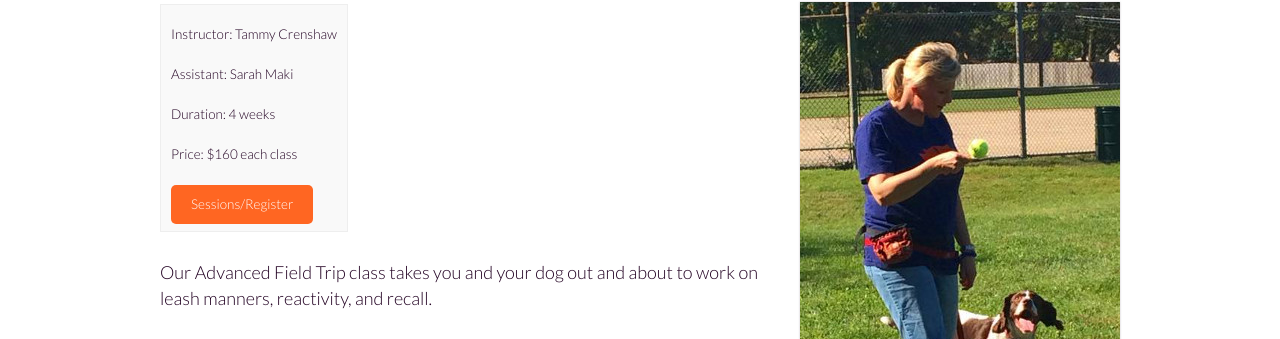
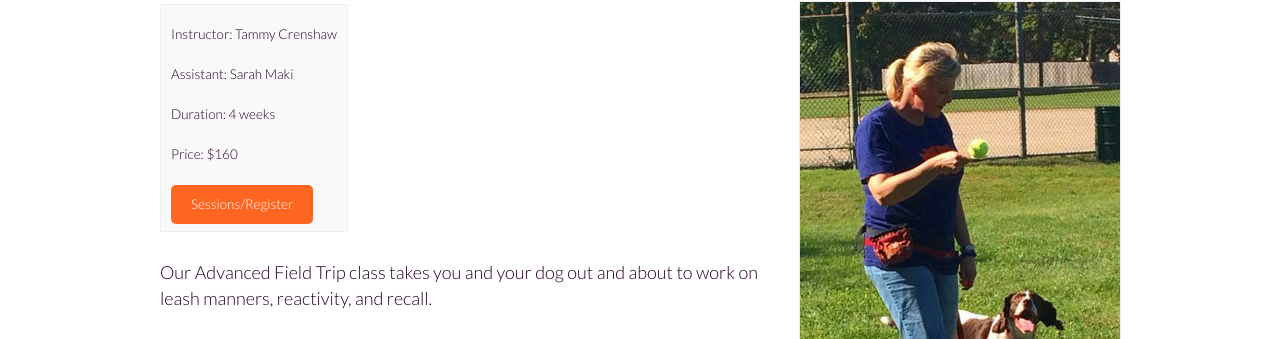
Before and after one commit to fidodogtraining/fidodogtraining.github.io, a Jekyll site: the page built from _classes/advanced-field-trips.md, in a window 1280 px wide. Shown: the part 320-659 px from the top of the page. Built offline with Jekyll 4.4.1, drawn with Linux system fonts in a browser that asks for light colours; Markdown is read by kramdown in place of the engine named in the settings.

Commit message:
Added price to AFT, CGC, and LLW

```diff
--- a/_classes/advanced-field-trips.md
+++ b/_classes/advanced-field-trips.md
@@ -6,7 +6,7 @@ image: advanced.jpg
 trainer: Tammy Crenshaw
 assistant: Sarah Maki
 duration: "4 weeks"
-price: "$160 each class"
+price: "$160"
 square: "https://squareup.com/market/FidoPersonalDogTraining/advanced-field-trip-aft-web"
 ---
 
```
Also changed, not shown: _classes/good-citizen-certification.md (+1 -0 lines), _classes/mini-courses/loose-leash-walking.md (+1 -0 lines).
